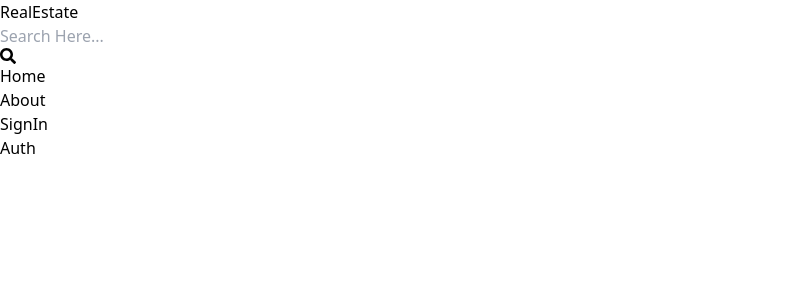
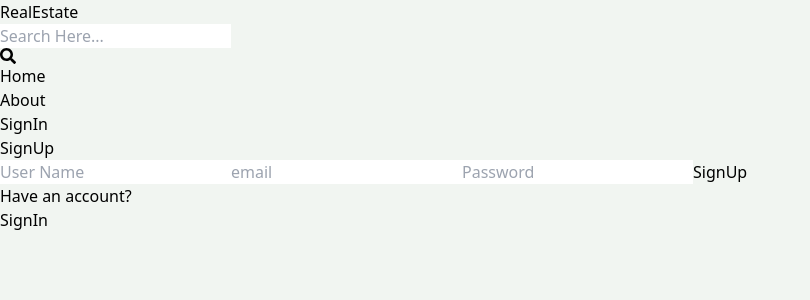
Before and after one commit to ReshmRajK/REAL-ESTATE-FRONTEND, a React (Vite) app: page /auth in a window 1280 px wide. Shown: the top 300 px of the page, without its empty margins (0-810 px from the left). Built offline with nearby package versions, Linux system fonts and the light colour scheme.

Commit message:
signUp page UI and functionality is completed

```diff
--- a/package.json
+++ b/package.json
@@ -10,6 +10,7 @@
     "preview": "vite preview"
   },
   "dependencies": {
+    "axios": "^1.7.9",
     "react": "^18.3.1",
     "react-dom": "^18.3.1",
     "react-icons": "^5.4.0",
--- a/src/App.jsx
+++ b/src/App.jsx
@@ -15,6 +15,7 @@ function App() {
       <Route path="/" element={<Home/>}/>
       <Route path="/about" element={<About/>}/>
       <Route path="/auth" element={<Auth/>}/>
+      <Route path="/login" element={<Auth login/>}/>
       <Route path="/profile" element={<Profile/>}/>
 
       </Routes>
--- a/src/index.css
+++ b/src/index.css
@@ -2,7 +2,10 @@
 @tailwind components;
 @tailwind utilities;
 
-/* *{
+*{
   margin: 0;
   padding: 0;
-} */
+}
+body{
+  background-color: rgb(241, 245, 241);
+}
--- a/src/pages/Auth.jsx
+++ b/src/pages/Auth.jsx
@@ -1,9 +1,113 @@
+import { useState } from "react"
+import { Link, useNavigate } from "react-router-dom"
+import { userRegisterAPI } from "../server/allApis"
+
+function Auth({ login }) {
+
+  const navigate=useNavigate()
+
+  const [formData,setFormData]=useState({
+    userName:'',email:'',password:''
+  })
+
+  const [loading,setLoading]=useState(false)
+  // const [error,setError]=useState(null)
 
 
-function Auth() {
+  const setData=(e)=>{
+    const {name,value}=e.target
+    setFormData({...formData,[name]:value})
+
+  }
+  // console.log(formData);
+  const handleChange=async(e)=>{
+    e.preventDefault()
+
+    const {userName,email,password}=formData
+    if(!userName||!email||!password){
+      alert('Please fill all data...!')
+    }
+    else{
+      const result=await userRegisterAPI(formData)
+      if(result.status==201){
+        alert(result.data)
+        setLoading(true)
+        setFormData({...formData,userName:'',email:'',password:''})
+        navigate('/login')
+      }
+      else{
+        //  if(result.success==false){
+        //  setError(result.message)
+        //   setLoading(false)
+        // setFormData({...formData,userName:'',email:'',password:''})
+
+        // }
+         setLoading(false)
+         alert(result.response.data)
+         setFormData({...formData,userName:'',email:'',password:''})
+      }
+
+    }
+
+
+
+
+
+  }
+
+
   return (
-    <div>
-      Auth
+    <div className="max-w-lg mx-auto">
+
+      {login ?
+        <h1 className="text-3xl text-center font-semibold my-7">SignIn</h1>
+        : <h1 className="text-3xl text-center font-semibold my-7">SignUp</h1>
+
+      }
+
+      <div>
+        {login ?
+          <form className="flex flex-col gap-4">
+            <input className="border p-3 rounded-lg " type="email" placeholder="email" id="email" name="email"/>
+            <input className="border p-3 rounded-lg " type="password" placeholder="Password" id="password" name='password' />
+            <button className="bg-slate-700 rounded-lg p-3 text-white hover:opacity-95 disabled:opacity-80">SignIn</button>
+
+          </form>
+
+          : <form  className="flex flex-col gap-4">
+            <input onChange={(e)=>setData(e)} value={formData.userName?.userName} className="border p-3 rounded-lg " type="text" placeholder="User Name" id='uname' name="userName"/>
+            <input onChange={(e)=>setData(e)} value={formData.email?.email} className="border p-3 rounded-lg " type="email" placeholder="email" id="email" name="email" />
+            <input onChange={(e)=>setData(e)} value={formData.password?.password} className="border p-3 rounded-lg " type="password" placeholder="Password" id="password" name='password' />
+            <button disabled={loading}  onClick={(e)=>handleChange(e)} className="bg-slate-700 rounded-lg p-3 text-white hover:opacity-95 disabled:opacity-80">
+              {loading?'Loading...':'SignUp'}
+              </button>
+
+          </form>
+
+
+        }
+      </div>
+
+
+      {login ?
+        <div className="flex my-4">
+
+          <p>Create account? </p>
+          <Link to={'/auth'}>
+            <span className="text-blue-700"> SignUp</span>
+          </Link>
+
+        </div>
+        : <div className="flex my-4">
+
+          <p>Have an account? </p>
+          <Link to={'/login'}>
+            <span className="text-blue-700"> SignIn</span>
+          </Link>
+
+        </div>
+      }
+
     </div>
   )
 }
--- /dev/null
+++ b/src/server/allApis.js
@@ -0,0 +1,8 @@
+import { BASE_URL } from "./baseUrl"
+import { commonStructure } from "./commonStructure"
+
+
+export const userRegisterAPI=async(bodyData)=>{
+    return await commonStructure("POST",`${BASE_URL}/signup`,bodyData)
+
+}
--- /dev/null
+++ b/src/server/baseUrl.js
@@ -0,0 +1 @@
+export const BASE_URL="http://localhost:3000"
--- /dev/null
+++ b/src/server/commonStructure.js
@@ -0,0 +1,18 @@
+import axios from "axios"
+
+
+export const commonStructure=(method,url,reqBody,reqHeader)=>{
+    const config={
+        method,
+        url,
+        data:reqBody,
+        headers:reqHeader?reqHeader:{"Content-Type":"application/json"}
+    }
+    return axios(config).then(data=>{
+        return data
+    }).catch(data=>{
+        return data
+    })
+
+
+}
```
Also changed, not shown: 1 other file (tests, documents, lock files or other folders).
